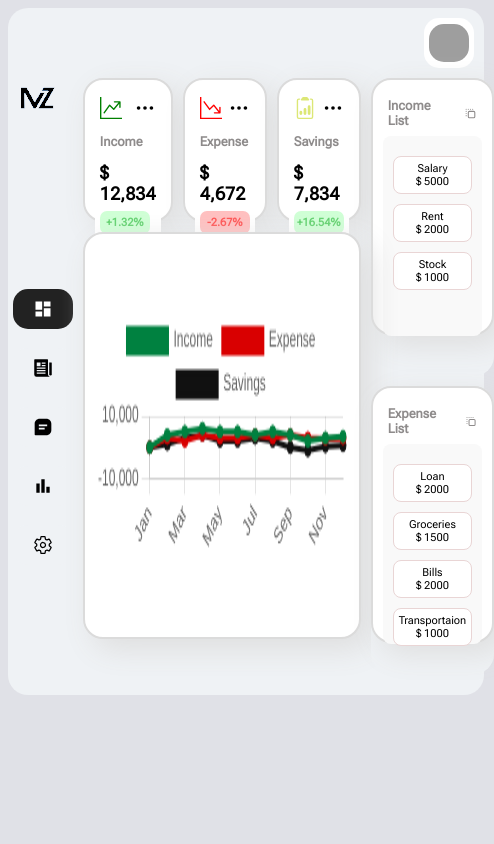
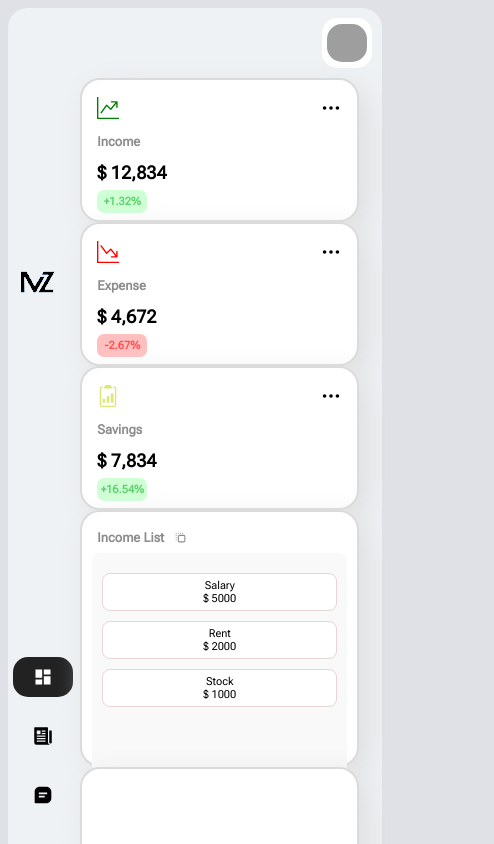
Before and after one commit to shahan210/DashBoard-1, a React (Vite) app: page / in a window 390 px wide. Shown: the top 844 px of the page, 494 px wide, since content can reach past the window. Built offline with nearby package versions, Linux system fonts and the light colour scheme; grey boxes are pictures that could not be loaded; some icons are missing; a web font is replaced by a local one.

Commit message:
update :dash media mobile Large

```diff
--- a/src/components/scss/dash/_dash.scss
+++ b/src/components/scss/dash/_dash.scss
@@ -6,6 +6,9 @@
   background-color: var(--button-menu);
   border-top-right-radius: 20px;
   border-bottom-right-radius: 20px;
+  @include u.breakpoint(mobileL) {
+    height: auto;
+  }
 }
 .dash-container-1 {
   display: flex;
@@ -24,6 +27,9 @@
   grid-template-columns: repeat(4, 1fr);
   gap: 10px;
   grid-template-rows: 1fr 1fr 2fr;
+  @include u.breakpoint(notebook) {
+    display: block;
+  }
 }
 .dash-grid-span-3 {
   grid-column: span 3;
--- a/src/components/scss/dash/_income.scss
+++ b/src/components/scss/dash/_income.scss
@@ -87,7 +87,7 @@ canvas {
   display: flex;
   align-items: center;
   @include u.breakpoint(notebook) {
-    padding: 15px 5px;
+    padding: 10px 5px;
   }
   @include u.breakpoint(tablet) {
     padding: 8px 5px;
@@ -178,6 +178,6 @@ canvas {
   height: 210px;
   padding: 10px;
   @include u.breakpoint(notebook) {
-    height: 180px;
+    height: 200px;
   }
 }
--- a/src/components/scss/side/_sidebar.scss
+++ b/src/components/scss/side/_sidebar.scss
@@ -8,6 +8,9 @@
   display: flex;
   flex-wrap: wrap;
   justify-content: center;
+  @include g.breakpoint(mobileL) {
+    height: auto;
+  }
 }
 .sidebar-logo {
   width: 40px;
```
